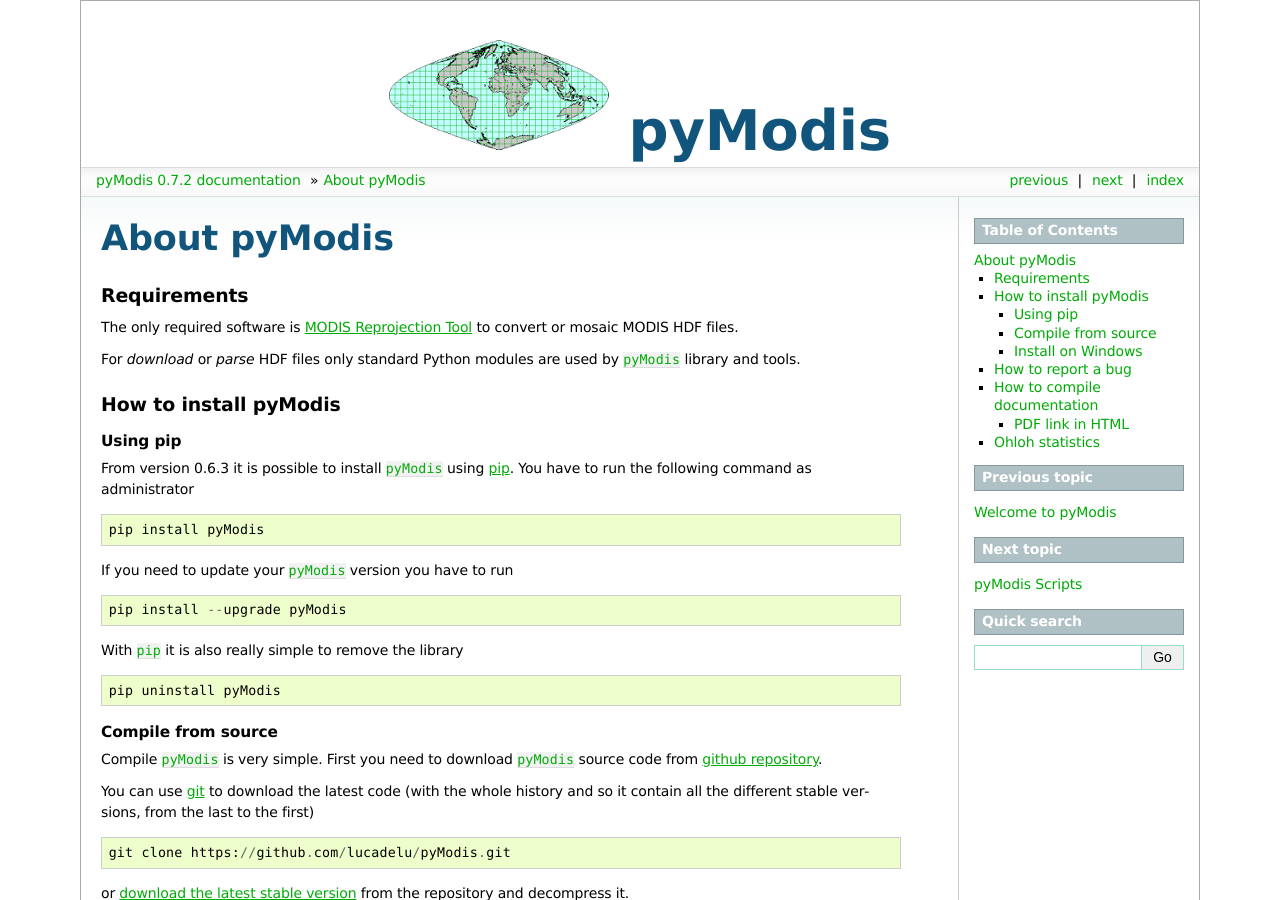
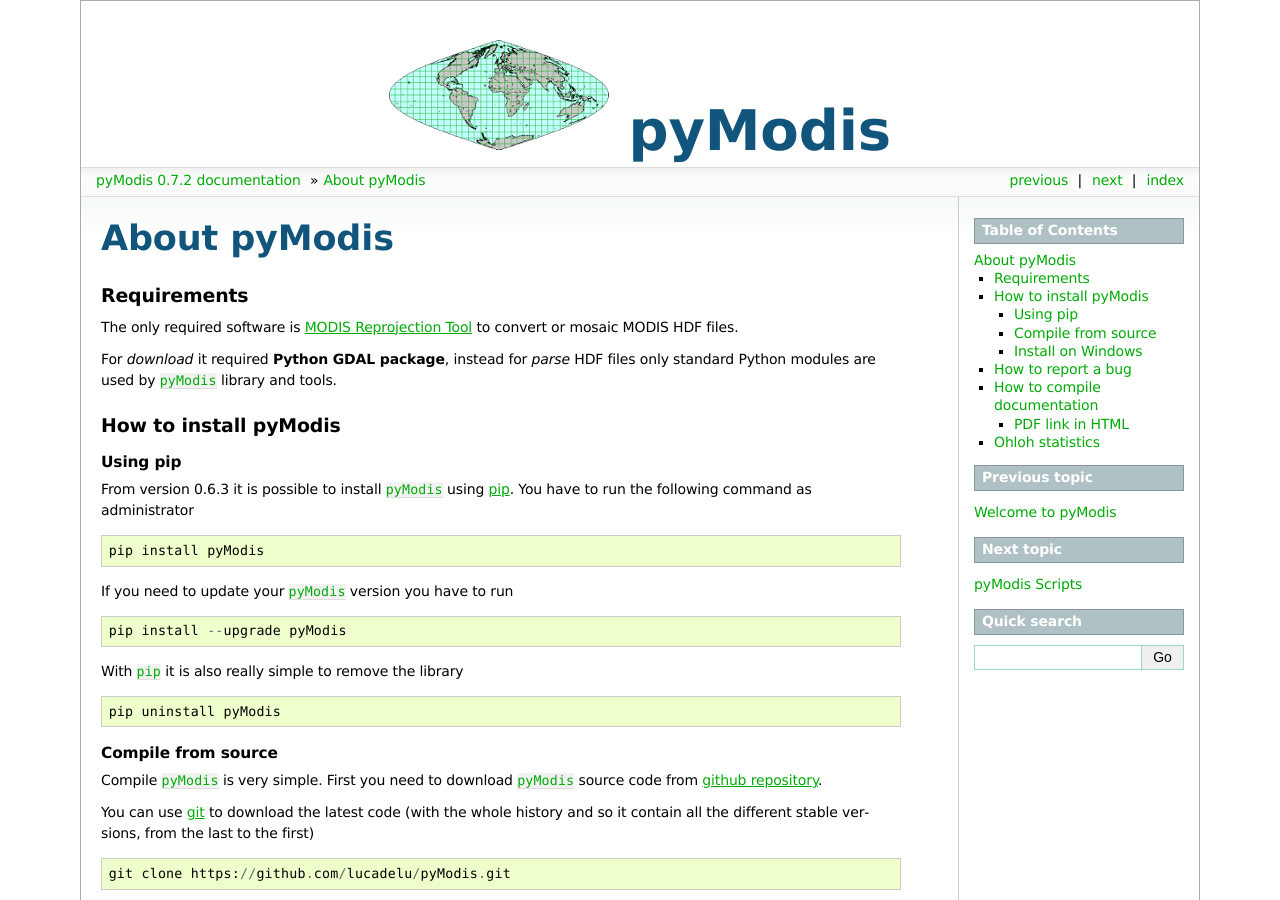
Before and after one commit to lucadelu/pyModis, a Sphinx documentation site: the page built from docs/source/info.rst, in a window 1280 px wide and 900 px high. Built offline with Sphinx 7.4.7, drawn with Linux system fonts in a browser that asks for light colours; formulas are drawn with MathJax 3; a script that is not in the unit is left out; comment, search, counter and statistics services are not loaded; the version number is read from the project's files by our own code.

Commit message:
update requirements in documentation

```diff
--- a/docs/source/info.rst
+++ b/docs/source/info.rst
@@ -7,8 +7,8 @@
 The only required software is `MODIS Reprojection Tool <https://lpdaac.usgs.gov/tools/modis_reprojection_tool>`_
 to convert or mosaic MODIS HDF files.
 
-For *download* or *parse* HDF files only standard Python modules are used
-by ``pyModis`` library and tools.
+For *download* it required **Python GDAL package**,  instead for *parse* HDF
+files only standard Python modules are used by ``pyModis`` library and tools.
 
 How to install pyModis
 -----------------------
```
